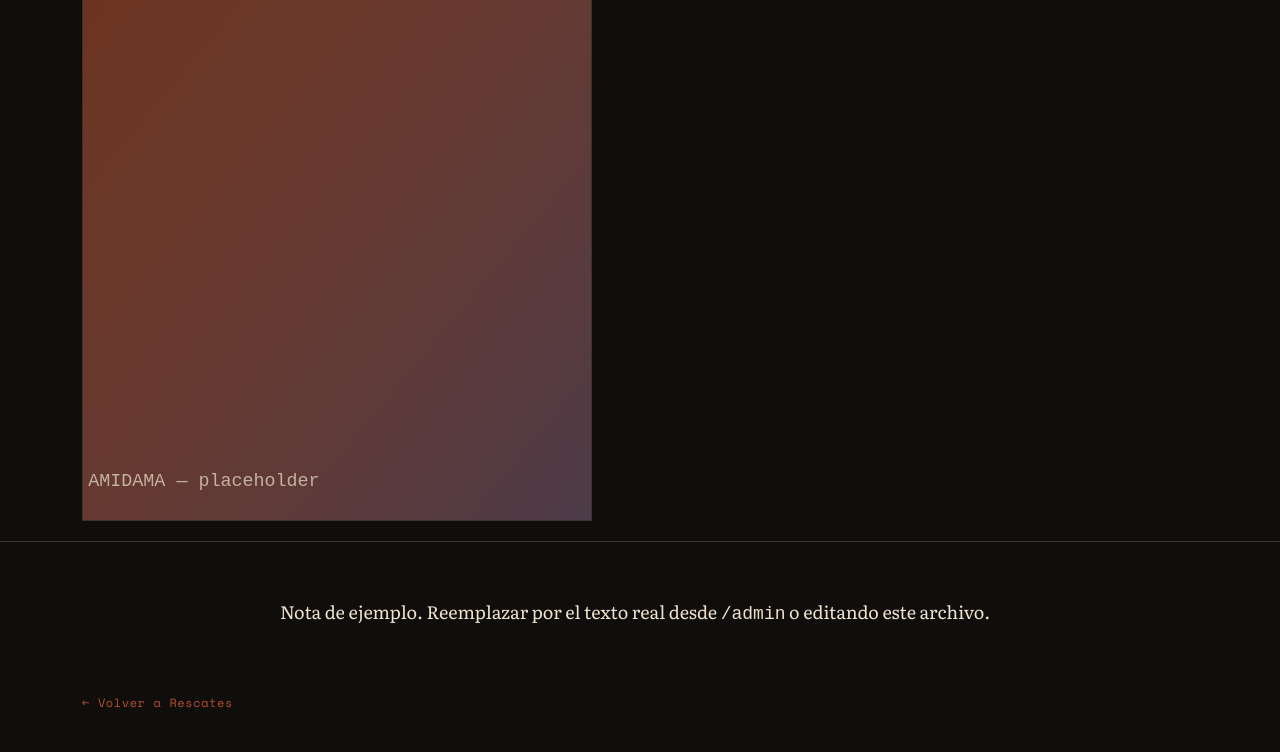
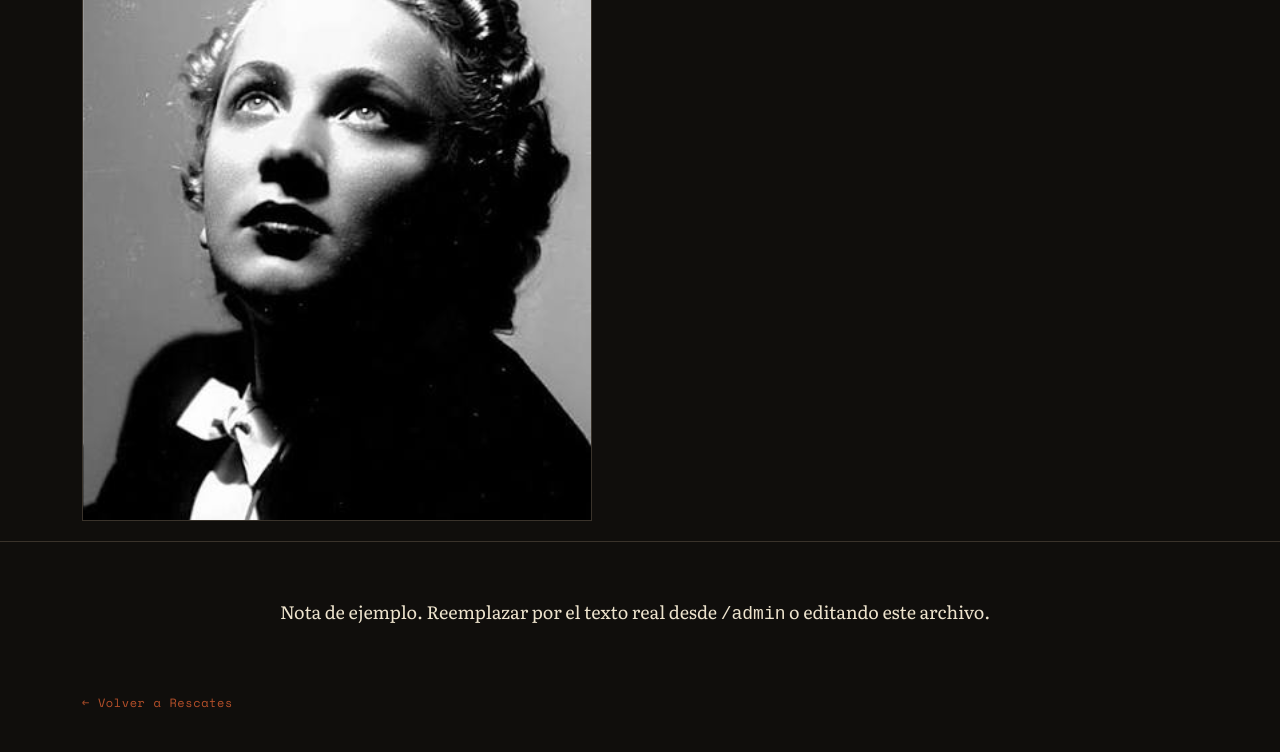
Before and after one commit to franconovo2001-code/amidama, an Eleventy site: page src/rescates/actriz-sin-acreditar.md in a window 1280 px wide. Shown: the part 295-1047 px from the top of the page. Built offline with nearby package versions, Linux system fonts and the light colour scheme; Eleventy itself is replaced by a stand-in of ours; files that its build step writes are made by us from their sources.

Commit message:
Update actriz-sin-acreditar.md

```diff
--- a/src/rescates/actriz-sin-acreditar.md
+++ b/src/rescates/actriz-sin-acreditar.md
@@ -5,7 +5,7 @@ date: 2026-06-05
 epoca: "Década de 1950"
 fotografo: "Copia de exhibición sin datos"
 excerpt: "Un fotograma sin acreditar y el trabajo de reponer, cuarenta años después, un nombre en los créditos."
-image: "/images/placeholders/rescate-3.svg"
+image: "/images/placeholders/paulina.jpeg"
 ---
 
 Nota de ejemplo. Reemplazar por el texto real desde `/admin` o editando este archivo.
```
